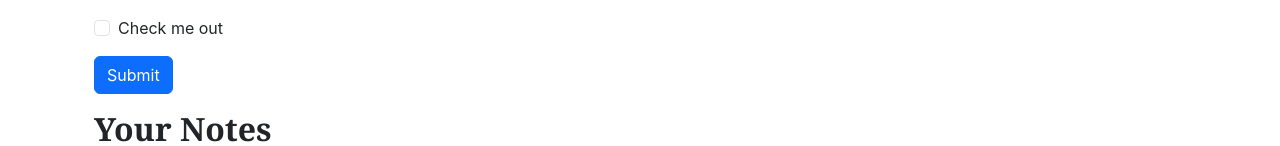
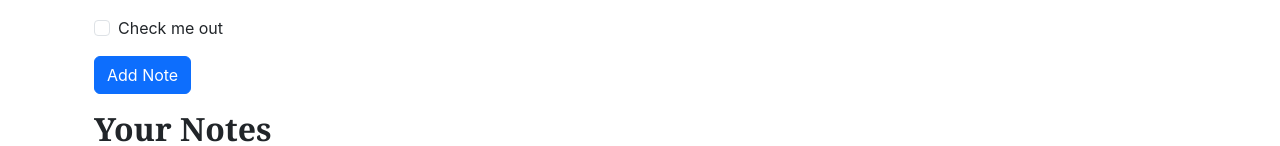
Before and after one commit to singhnaman320/INotebook, a React (Create React App) app in the folder inotebook/: page / in a window 1280 px wide. Shown: the part 340-486 px from the top of the page. Built offline with nearby package versions, Linux system fonts and the light colour scheme.

Commit message:
Adding deleteNote in NoteItem.js

```diff
--- a/inotebook/src/components/AddNote.js
+++ b/inotebook/src/components/AddNote.js
@@ -39,7 +39,7 @@ const AddNote = () => {
                     <input type="checkbox" className="form-check-input" id="exampleCheck1"/>
                     <label className="form-check-label" htmlFor="exampleCheck1">Check me out</label>
                 </div>
-                <button type="submit" className="btn btn-primary" onClick={handleClick}>Submit</button>
+                <button type="submit" className="btn btn-primary" onClick={handleClick}>Add Note</button>
             </form>
         </div>
     )
--- a/inotebook/src/components/NoteItem.js
+++ b/inotebook/src/components/NoteItem.js
@@ -1,15 +1,20 @@
-import React from 'react'
+import { React, useContext, useState } from 'react'
+import noteContext from '../context/notes/noteContext';
 
 const NoteItem = (props) => {
 
+  const context = useContext(noteContext);
+  const {deleteNote} = context;
+
   const {note} = props;
+
   return (
     <div className='col-md-3'>
         <div className="card my-3">
             <div className="card-body">
               <div className='d-flex align-items-center'>
                 <h5 className="card-title">{note.title}</h5>
-                <i className="fa-sharp fa-solid fa-trash mx-2"></i> {/* For delete icon */}
+                <i className="fa-sharp fa-solid fa-trash mx-2" onClick={() => {deleteNote(note._id)}}></i> {/* For delete icon */}
                 <i className="fa-solid fa-pen-to-square mx-2"></i> {/* For edit icon from*/}
               </div>
               <p className="card-text">{note.description}</p>
```
